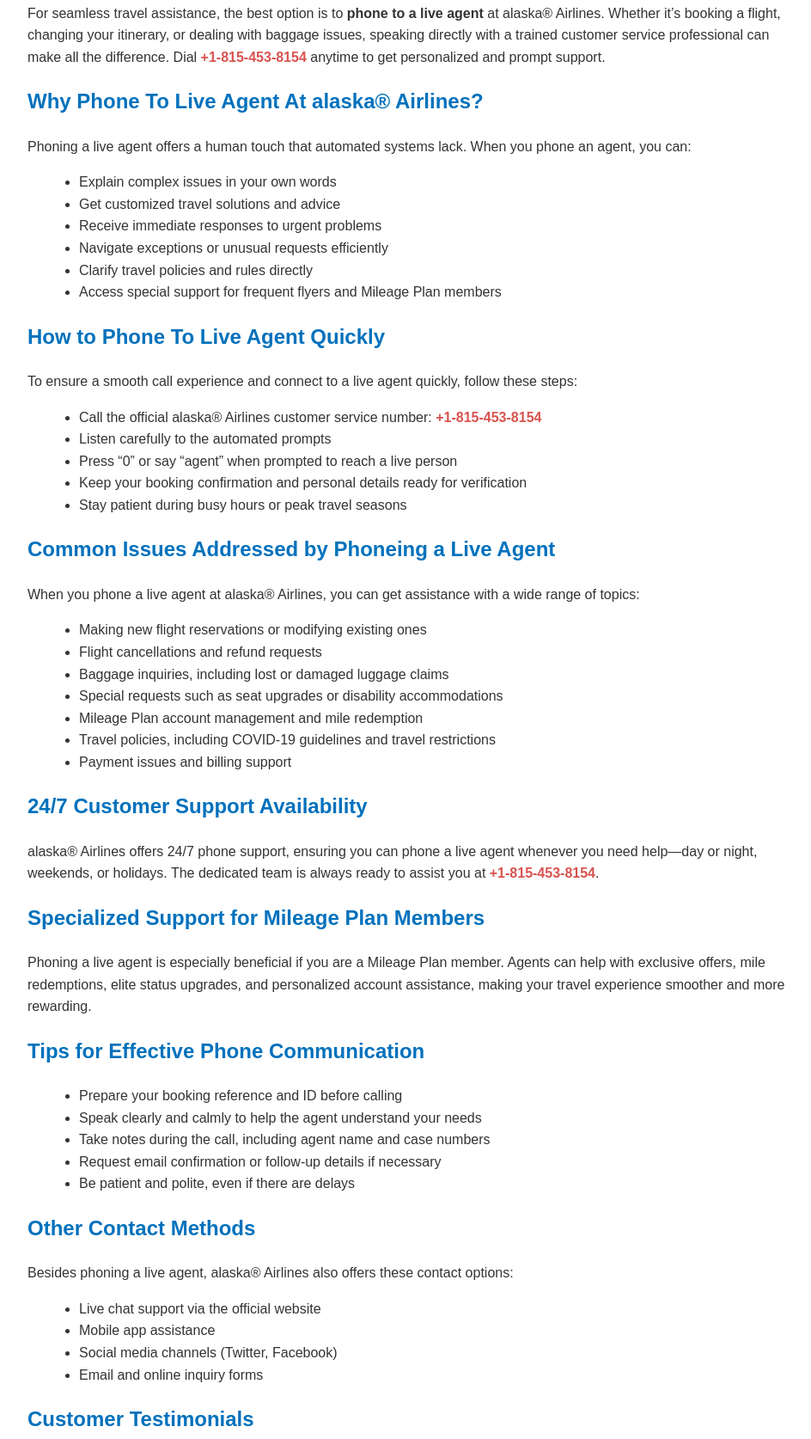
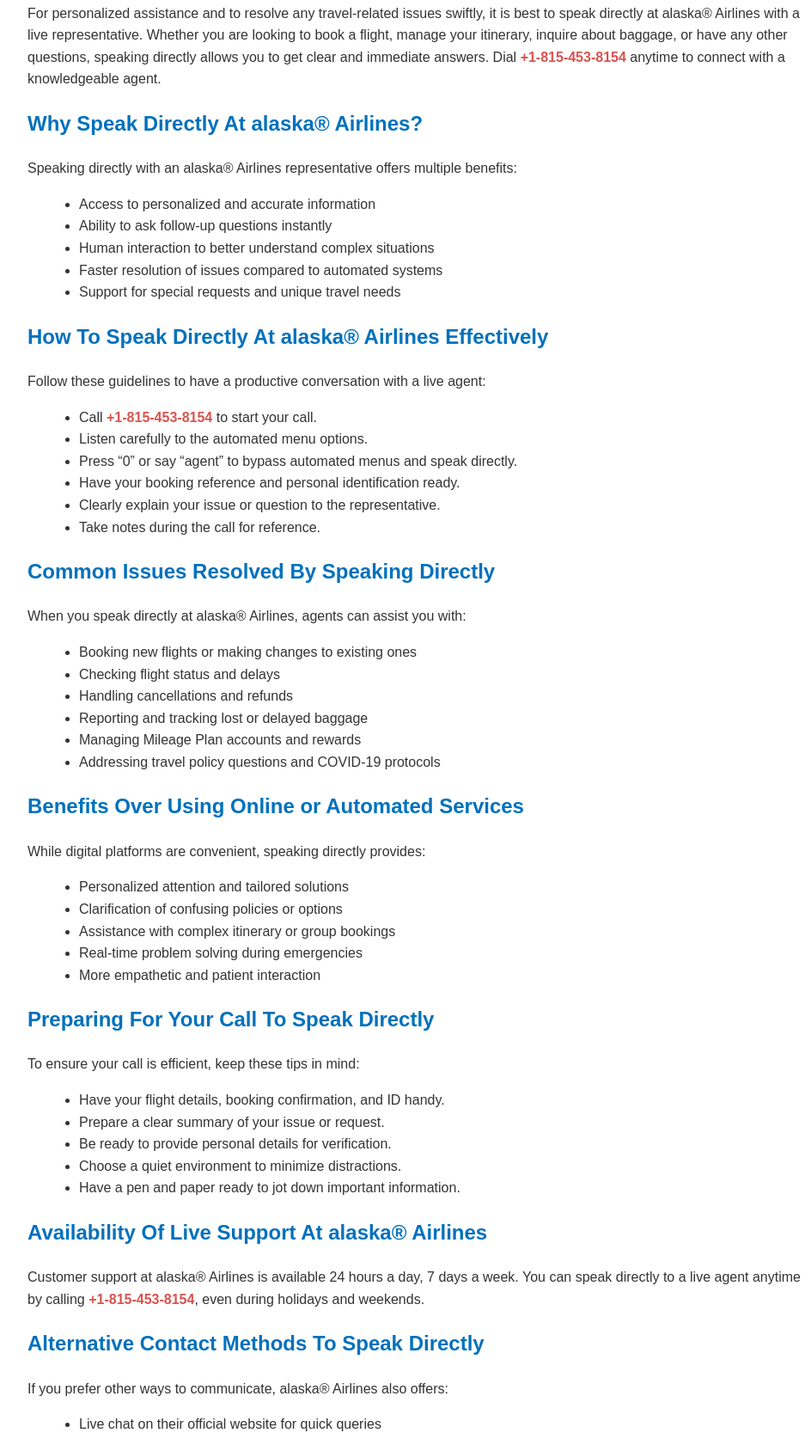
Before and after one commit to alaska-airlines-phone-number/speak-directly-at-alaska-airlines, a plain HTML site: page index.html in a window 1280 px wide. Shown: the part 228-1902 px from the top of the page at 86% size, without its empty margins (158-1102 px from the left). Drawn offline with Linux system fonts and the light colour scheme.

Commit message:
Update index.html

```diff
--- a/index.html
+++ b/index.html
@@ -3,8 +3,8 @@
 <head>
     <meta charset="UTF-8" />
     <meta name="viewport" content="width=device-width, initial-scale=1" />
-    <meta name="description" content="Phone To Live Agent At alaska® Airlines for expert travel assistance, bookings, cancellations, baggage help, and more. Call +1-815-453-8154 anytime for 24/7 support." />
-    <title>Phone To Live Agent At alaska® Airlines | Call +1-815-453-8154 for 24/7 Support</title>
+    <meta name="description" content="Speak directly at alaska® Airlines for expert assistance with bookings, cancellations, baggage, and more. Call +1-815-453-8154 anytime for 24/7 customer support." />
+    <title>Speak Directly At alaska® Airlines | Call +1-815-453-8154 for 24/7 Support</title>
     <style>
         body {
             font-family: Arial, sans-serif;
@@ -64,106 +64,113 @@
 </head>
 <body>
     <header>
-        <h1>Phone To Live Agent At alaska® Airlines</h1>
-        <p>Call <a href="tel:+18154538154" class="phone-number">+1-815-453-8154</a> for 24/7 Customer Support</p>
+        <h1>Speak Directly At alaska® Airlines</h1>
+        <p>Call <a href="tel:+18154538154" class="phone-number">+1-815-453-8154</a> to Speak With a Live Agent 24/7</p>
     </header>
 
     <main>
         <section>
-            <p>For seamless travel assistance, the best option is to <strong>phone to a live agent</strong> at alaska® Airlines. Whether it’s booking a flight, changing your itinerary, or dealing with baggage issues, speaking directly with a trained customer service professional can make all the difference. Dial <a href="tel:+18154538154" class="phone-number">+1-815-453-8154</a> anytime to get personalized and prompt support.</p>
+            <p>For personalized assistance and to resolve any travel-related issues swiftly, it is best to speak directly at alaska® Airlines with a live representative. Whether you are looking to book a flight, manage your itinerary, inquire about baggage, or have any other questions, speaking directly allows you to get clear and immediate answers. Dial <a href="tel:+18154538154" class="phone-number">+1-815-453-8154</a> anytime to connect with a knowledgeable agent.</p>
         </section>
 
         <section>
-            <h2>Why Phone To Live Agent At alaska® Airlines?</h2>
-            <p>Phoning a live agent offers a human touch that automated systems lack. When you phone an agent, you can:</p>
+            <h2>Why Speak Directly At alaska® Airlines?</h2>
+            <p>Speaking directly with an alaska® Airlines representative offers multiple benefits:</p>
             <ul>
-                <li>Explain complex issues in your own words</li>
-                <li>Get customized travel solutions and advice</li>
-                <li>Receive immediate responses to urgent problems</li>
-                <li>Navigate exceptions or unusual requests efficiently</li>
-                <li>Clarify travel policies and rules directly</li>
-                <li>Access special support for frequent flyers and Mileage Plan members</li>
+                <li>Access to personalized and accurate information</li>
+                <li>Ability to ask follow-up questions instantly</li>
+                <li>Human interaction to better understand complex situations</li>
+                <li>Faster resolution of issues compared to automated systems</li>
+                <li>Support for special requests and unique travel needs</li>
             </ul>
         </section>
 
         <section>
-            <h2>How to Phone To Live Agent Quickly</h2>
-            <p>To ensure a smooth call experience and connect to a live agent quickly, follow these steps:</p>
+            <h2>How To Speak Directly At alaska® Airlines Effectively</h2>
+            <p>Follow these guidelines to have a productive conversation with a live agent:</p>
             <ul>
-                <li>Call the official alaska® Airlines customer service number: <a href="tel:+18154538154" class="phone-number">+1-815-453-8154</a></li>
-                <li>Listen carefully to the automated prompts</li>
-                <li>Press “0” or say “agent” when prompted to reach a live person</li>
-                <li>Keep your booking confirmation and personal details ready for verification</li>
-                <li>Stay patient during busy hours or peak travel seasons</li>
+                <li>Call <a href="tel:+18154538154" class="phone-number">+1-815-453-8154</a> to start your call.</li>
+                <li>Listen carefully to the automated menu options.</li>
+                <li>Press “0” or say “agent” to bypass automated menus and speak directly.</li>
+                <li>Have your booking reference and personal identification ready.</li>
+                <li>Clearly explain your issue or question to the representative.</li>
+                <li>Take notes during the call for reference.</li>
             </ul>
         </section>
 
         <section>
-            <h2>Common Issues Addressed by Phoneing a Live Agent</h2>
-            <p>When you phone a live agent at alaska® Airlines, you can get assistance with a wide range of topics:</p>
+            <h2>Common Issues Resolved By Speaking Directly</h2>
+            <p>When you speak directly at alaska® Airlines, agents can assist you with:</p>
             <ul>
-                <li>Making new flight reservations or modifying existing ones</li>
-                <li>Flight cancellations and refund requests</li>
-                <li>Baggage inquiries, including lost or damaged luggage claims</li>
-                <li>Special requests such as seat upgrades or disability accommodations</li>
-                <li>Mileage Plan account management and mile redemption</li>
-                <li>Travel policies, including COVID-19 guidelines and travel restrictions</li>
-                <li>Payment issues and billing support</li>
+                <li>Booking new flights or making changes to existing ones</li>
+                <li>Checking flight status and delays</li>
+                <li>Handling cancellations and refunds</li>
+                <li>Reporting and tracking lost or delayed baggage</li>
+                <li>Managing Mileage Plan accounts and rewards</li>
+                <li>Addressing travel policy questions and COVID-19 protocols</li>
             </ul>
         </section>
 
         <section>
-            <h2>24/7 Customer Support Availability</h2>
-            <p>alaska® Airlines offers 24/7 phone support, ensuring you can phone a live agent whenever you need help—day or night, weekends, or holidays. The dedicated team is always ready to assist you at <a href="tel:+18154538154" class="phone-number">+1-815-453-8154</a>.</p>
-        </section>
-
-        <section>
-            <h2>Specialized Support for Mileage Plan Members</h2>
-            <p>Phoning a live agent is especially beneficial if you are a Mileage Plan member. Agents can help with exclusive offers, mile redemptions, elite status upgrades, and personalized account assistance, making your travel experience smoother and more rewarding.</p>
-        </section>
-
-        <section>
-            <h2>Tips for Effective Phone Communication</h2>
+            <h2>Benefits Over Using Online or Automated Services</h2>
+            <p>While digital platforms are convenient, speaking directly provides:</p>
             <ul>
-                <li>Prepare your booking reference and ID before calling</li>
-                <li>Speak clearly and calmly to help the agent understand your needs</li>
-                <li>Take notes during the call, including agent name and case numbers</li>
-                <li>Request email confirmation or follow-up details if necessary</li>
-                <li>Be patient and polite, even if there are delays</li>
+                <li>Personalized attention and tailored solutions</li>
+                <li>Clarification of confusing policies or options</li>
+                <li>Assistance with complex itinerary or group bookings</li>
+                <li>Real-time problem solving during emergencies</li>
+                <li>More empathetic and patient interaction</li>
             </ul>
         </section>
 
         <section>
-            <h2>Other Contact Methods</h2>
-            <p>Besides phoning a live agent, alaska® Airlines also offers these contact options:</p>
+            <h2>Preparing For Your Call To Speak Directly</h2>
+            <p>To ensure your call is efficient, keep these tips in mind:</p>
             <ul>
-                <li>Live chat support via the official website</li>
-                <li>Mobile app assistance</li>
-                <li>Social media channels (Twitter, Facebook)</li>
-                <li>Email and online inquiry forms</li>
+                <li>Have your flight details, booking confirmation, and ID handy.</li>
+                <li>Prepare a clear summary of your issue or request.</li>
+                <li>Be ready to provide personal details for verification.</li>
+                <li>Choose a quiet environment to minimize distractions.</li>
+                <li>Have a pen and paper ready to jot down important information.</li>
             </ul>
         </section>
 
         <section>
-            <h2>Customer Testimonials</h2>
-            <blockquote>"Phoning a live agent saved me when my flight was canceled last minute. The agent was patient, understanding, and quick to find a solution." – Sarah M.</blockquote>
-            <blockquote>"Lost luggage was a nightmare until I phoned a live agent at alaska® Airlines. They helped me track my bag and provided constant updates." – James K.</blockquote>
+            <h2>Availability Of Live Support At alaska® Airlines</h2>
+            <p>Customer support at alaska® Airlines is available 24 hours a day, 7 days a week. You can speak directly to a live agent anytime by calling <a href="tel:+18154538154" class="phone-number">+1-815-453-8154</a>, even during holidays and weekends.</p>
         </section>
 
         <section>
-            <h2>Frequently Asked Questions</h2>
-            <p><strong>Is the alaska® Airlines live agent phone number toll-free?</strong>
-            Yes, calling <a href="tel:+18154538154" class="phone-number">+1-815-453-8154</a> is toll-free within the United States.</p>
+            <h2>Alternative Contact Methods To Speak Directly</h2>
+            <p>If you prefer other ways to communicate, alaska® Airlines also offers:</p>
+            <ul>
+                <li>Live chat on their official website for quick queries</li>
+                <li>Social media support via Twitter and Facebook</li>
+                <li>Email support for non-urgent matters</li>
+                <li>Dedicated lines for Mileage Plan members</li>
+            </ul>
+        </section>
 
-            <p><strong>Can I phone a live agent anytime?</strong>
-            Yes, the live agent phone support is available 24/7.</p>
+        <section>
+            <h2>Real Stories From Customers Who Spoke Directly</h2>
+            <blockquote>"Speaking directly to an agent made all the difference when I had a last-minute flight change. The support was exceptional." – Sarah T.</blockquote>
+            <blockquote>"I prefer speaking directly because I get clear answers and feel heard. Alaska Airlines customer service never disappoints." – Michael B.</blockquote>
+        </section>
 
-            <p><strong>What information should I have ready before phoning?</strong>
-            Have your booking details, ticket number, and identification ready to speed up the process.</p>
+        <section>
+            <h2>FAQs About Speaking Directly At alaska® Airlines</h2>
+            <p><strong>Is the number <a href="tel:+18154538154" class="phone-number">+1-815-453-8154</a> toll-free?</strong><br />
+            Yes, calls to this number are toll-free within the U.S.</p>
+
+            <p><strong>Can I speak directly to change my flight?</strong><br />
+            Absolutely. The live agents assist with all flight modifications.</p>
+
+            <p><strong>What if I experience long wait times?</strong><br />
+            Calling during non-peak hours such as early mornings or late evenings often reduces wait time.</p>
         </section>
 
         <a href="tel:+18154538154" class="call-to-action">
-            Phone To Live Agent At alaska® Airlines Now: +1-815-453-8154
+            Speak Directly At alaska® Airlines Now: +1-815-453-8154
         </a>
     </main>
 </body>
```
